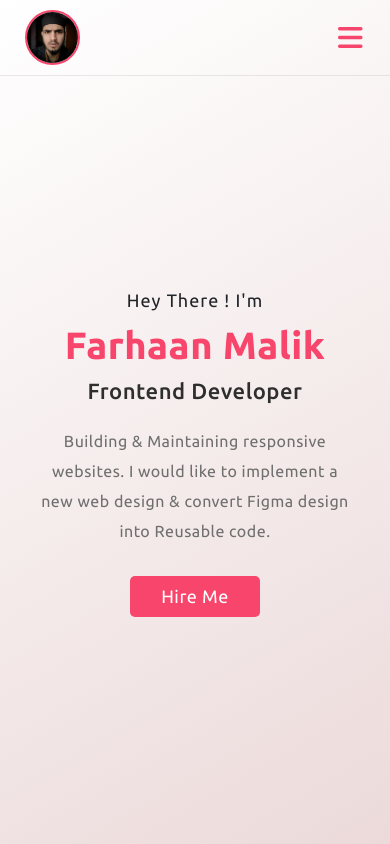
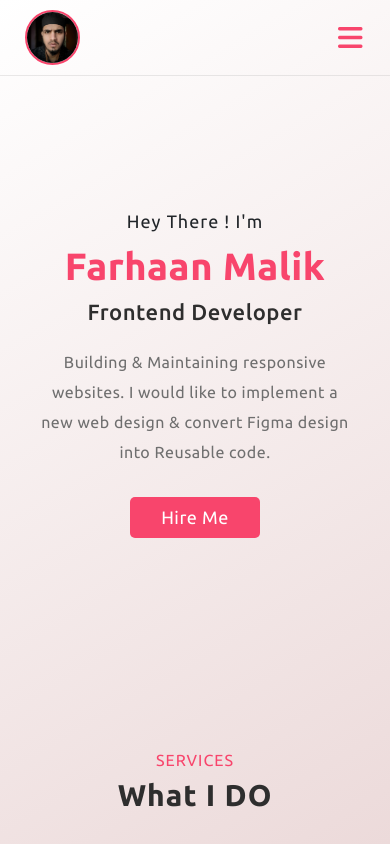
Before and after one commit to farhaanmalik/react-dev-portfolio, a React (Create React App) app: page / in a window 390 px wide. Shown: the top 844 px of the page. Built offline with nearby package versions, Linux system fonts and the light colour scheme; the HTML template or start-up script is replaced by a standard one.

Commit message:
issue solved in Portfolio part

```diff
--- a/src/index.css
+++ b/src/index.css
@@ -720,12 +720,7 @@ footer h3 {
     }
 
     .container {
-        padding: 0rem 2rem;
-        margin: 0rem auto;
-        height: 90vh;
-        display: flex;
-        align-items: center;
-        justify-content: center;
+        padding: 6rem 2rem;
     }
 
     .card {
```
